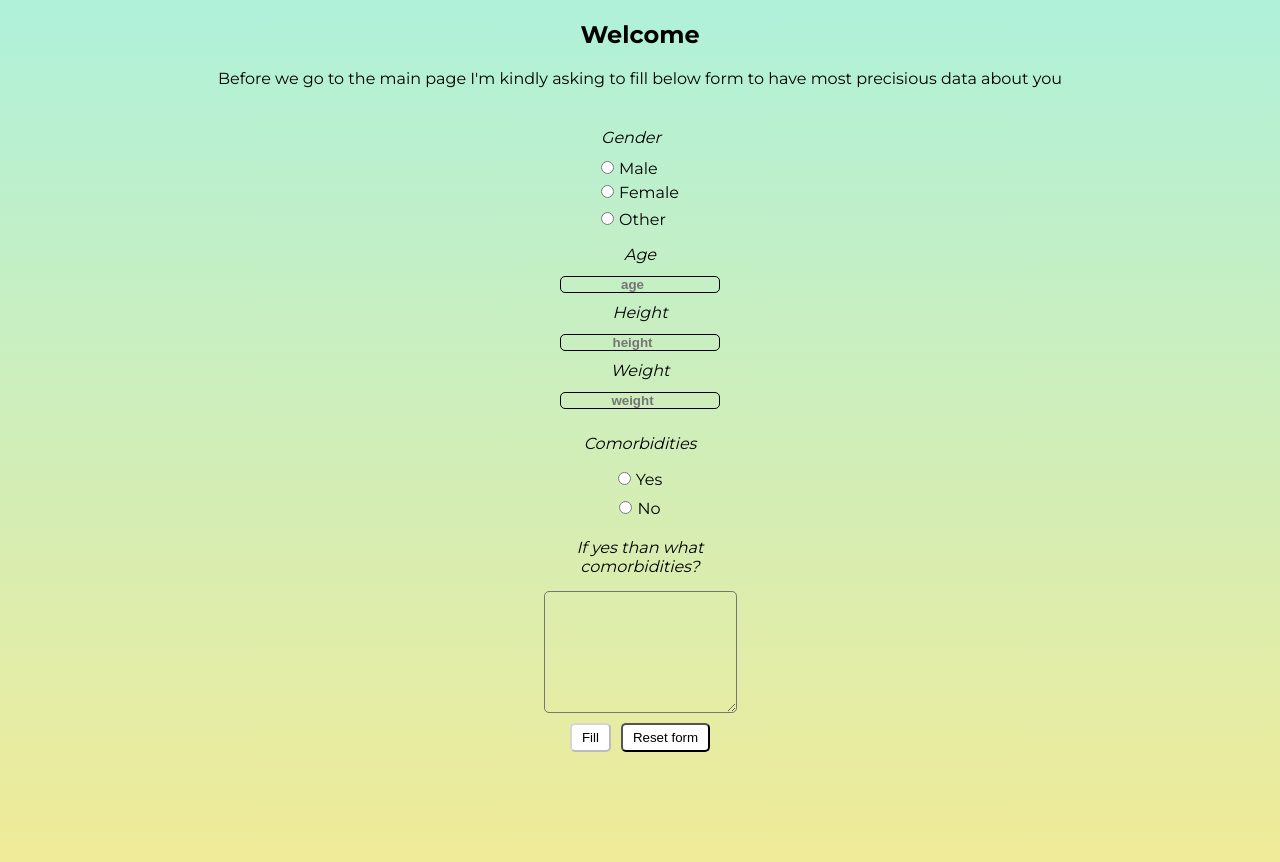
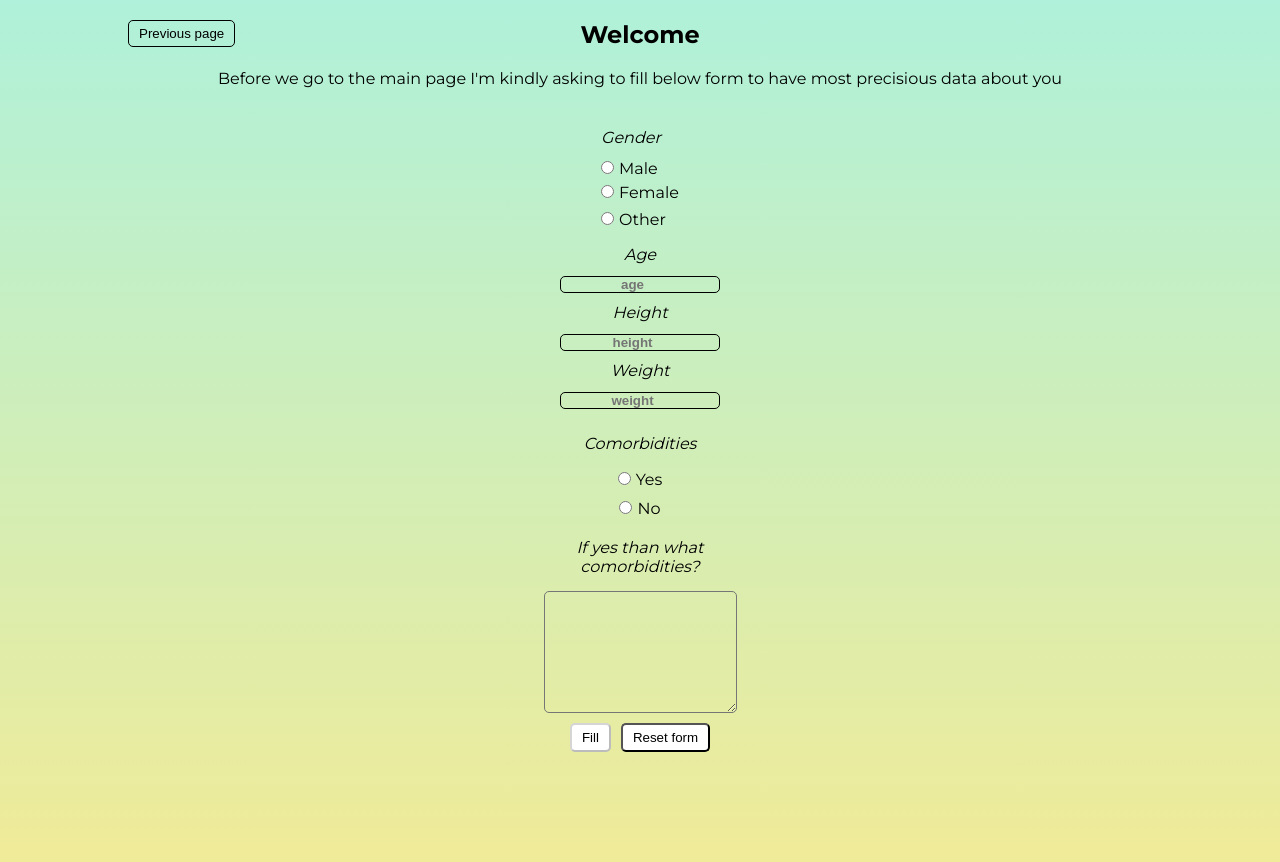
Before and after one commit to Bartroz/Diabetic-app, an Angular app: page /userInformation in a window 1280 px wide. Shown: the top 862 px of the page. Built offline with nearby package versions, Linux system fonts and the light colour scheme.

Commit message:
feat: add button redirecting to previus page

```diff
--- a/src/app/components/user-information/user-information.component.html
+++ b/src/app/components/user-information/user-information.component.html
@@ -4,6 +4,7 @@
         </h2>
         <p class="container__info">Before we go to the main page I'm kindly asking to fill below form to have most
             precisious data about you</p>
+        <button class="container__return" (click)="goToPreviusPage()">Previous page</button>
 
         <form #userInformation="ngForm" (submit)="addUserInformation(userInformation)" class="container__form">
 
--- a/src/app/components/user-information/user-information.component.scss
+++ b/src/app/components/user-information/user-information.component.scss
@@ -20,6 +20,17 @@ main {
     }
     &__info {
       margin-bottom: 30px;
+    }
+
+    &__return {
+      position: absolute;
+      top: 0%;
+      left: 10%;
+      padding: 5px 10px;
+      color: black;
+      background: none;
+      border: 1px solid black;
+      border-radius: 5px;
     }
 
     &__form {
--- a/src/app/components/user-information/user-information.component.ts
+++ b/src/app/components/user-information/user-information.component.ts
@@ -22,9 +22,13 @@ export class UserInformationComponent {
 
   addUserInformation(userInfo: NgForm) {}
 
+  goToPreviusPage() {
+    this.router.navigate(['/homepage']);
+  }
+
   goToMainPage(userParam: any) {
-    this.userInformation.downloadData(userParam)
-    this.router.navigate(['/main'])
+    this.userInformation.downloadData(userParam);
+    this.router.navigate(['/main']);
   }
 
   resetForm(formValue: NgForm) {
```
